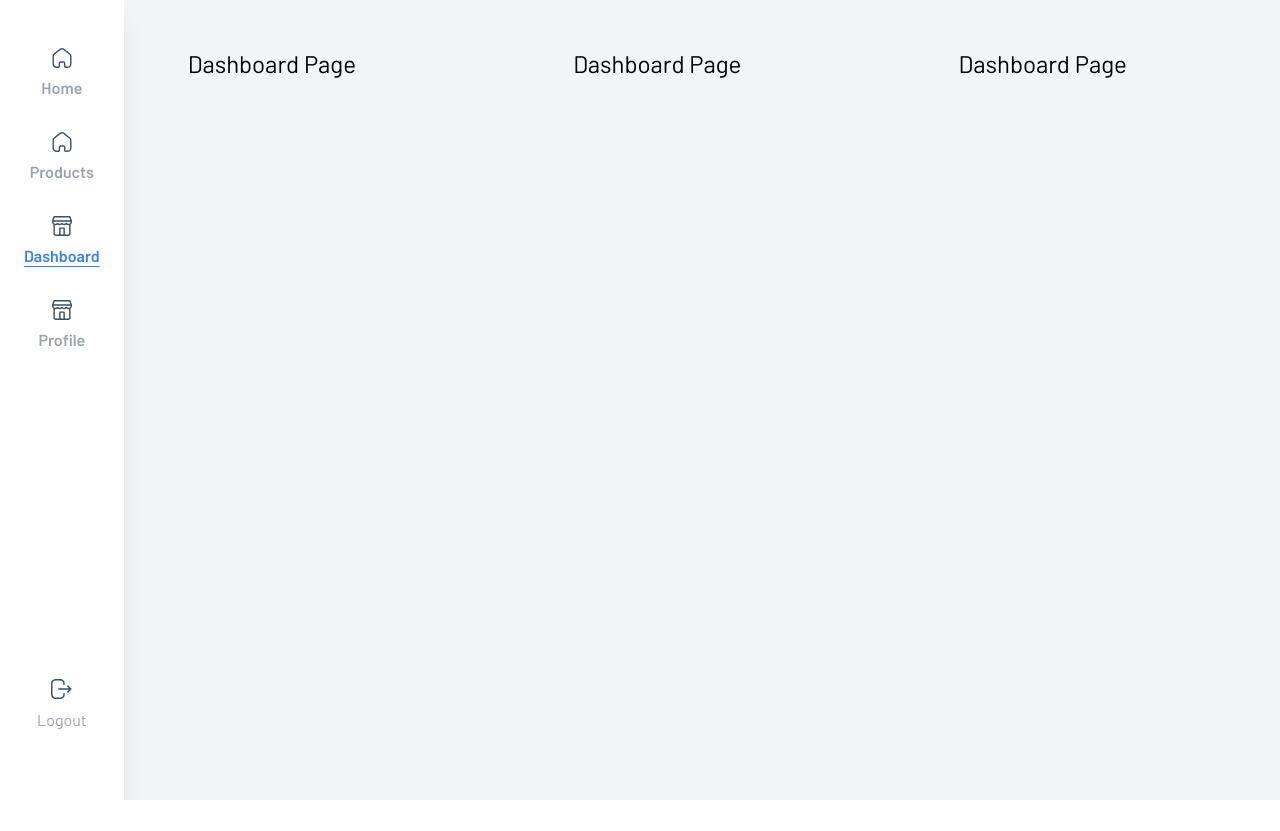
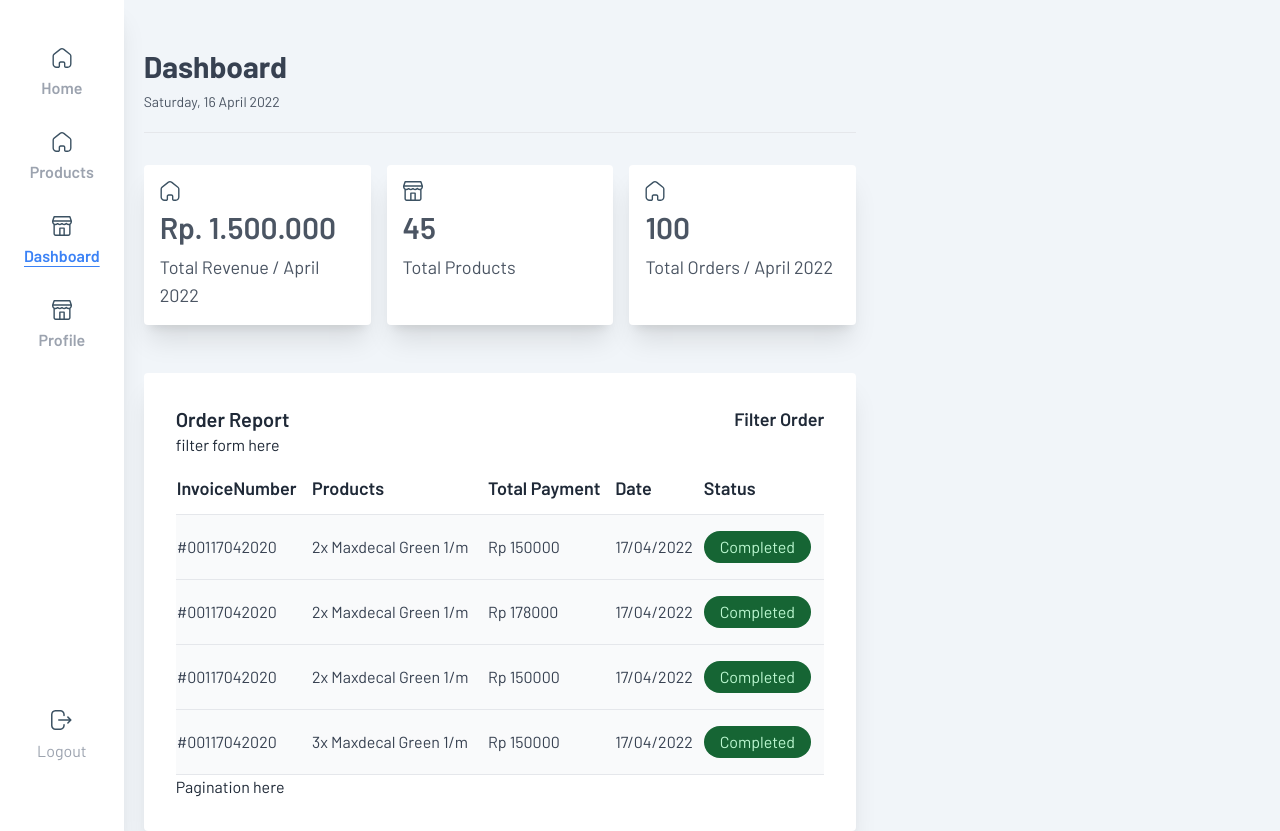
Before and after one commit to rahulsya/posmicro, a React (Create React App) app: page /dashboard in a window 1280 px wide. Before the commit the page ends 800 px from the top, so only its background shows below. Built offline with nearby package versions, Linux system fonts and the light colour scheme.

Commit message:
add data report and header

```diff
--- a/src/pages/Dashboard/index.js
+++ b/src/pages/Dashboard/index.js
@@ -1,20 +1,19 @@
 import React from "react";
 import { Navbar } from "../../components";
+import Header from "./Header";
+import OrderReport from "./Order-Report";
 
 function Dashboard() {
   return (
-    <div className="flex flex-row min-h-screen bg-gray-100">
+    <div className="flex flex-row min-h-screen bg-slate-100">
       <Navbar />
       <div className="w-full flex lg:flex-row flex-col">
-        <div className="w-full pt-12 px-16 container mx-auto">
-          <div className="text-2xl">Dashboard Page</div>
+        <div className="w-full pt-12 px-5 container mx-auto">
+          <Header />
+          {/* order report */}
+          <OrderReport />
         </div>
-        <div className="w-full pt-12 px-16 container mx-auto">
-          <div className="text-2xl">Dashboard Page</div>
-        </div>
-        <div className="w-full pt-12 px-16 container mx-auto">
-          <div className="text-2xl">Dashboard Page</div>
-        </div>
+        <div className="w-full lg:w-1/2 pt-12 px-12"></div>
       </div>
     </div>
   );
```
